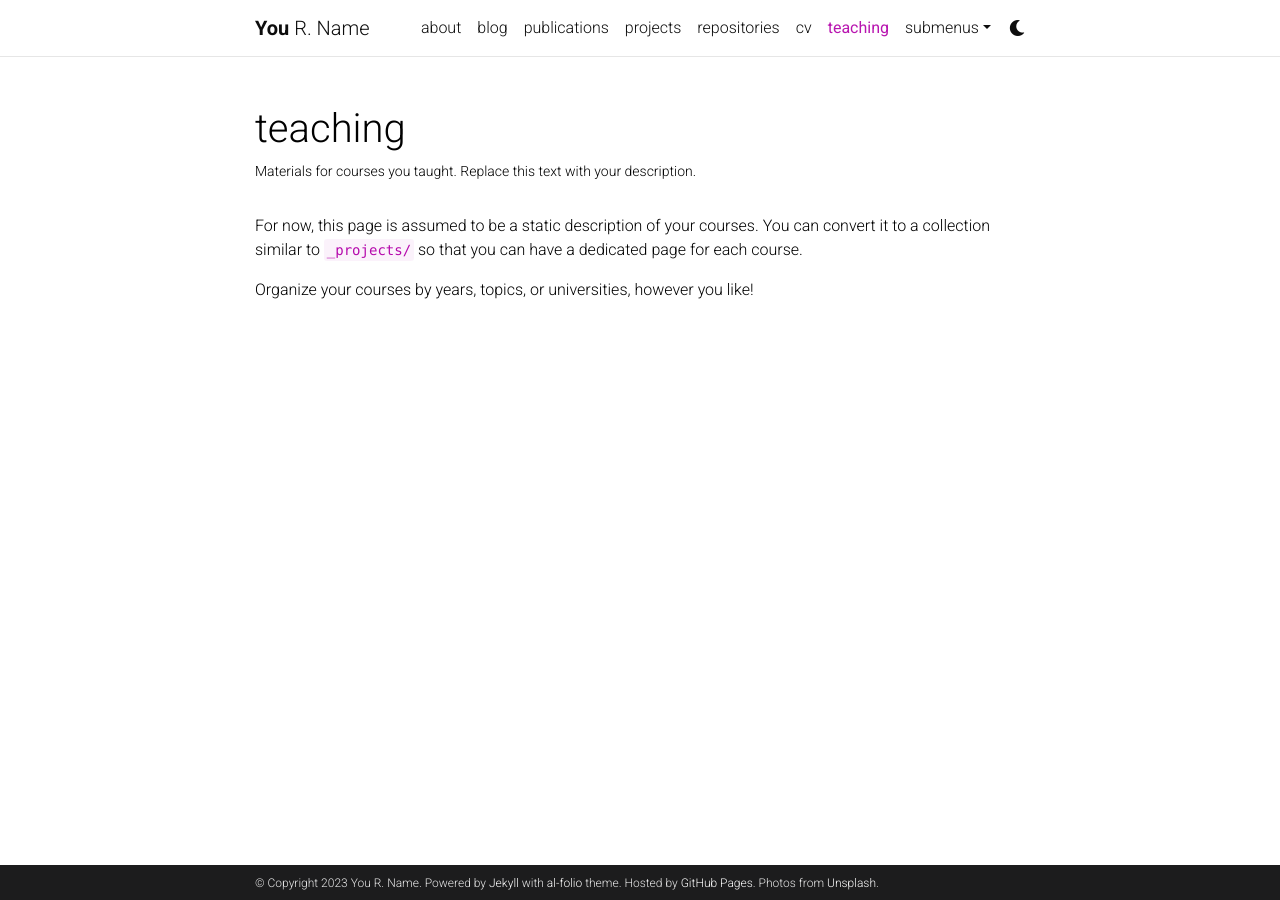
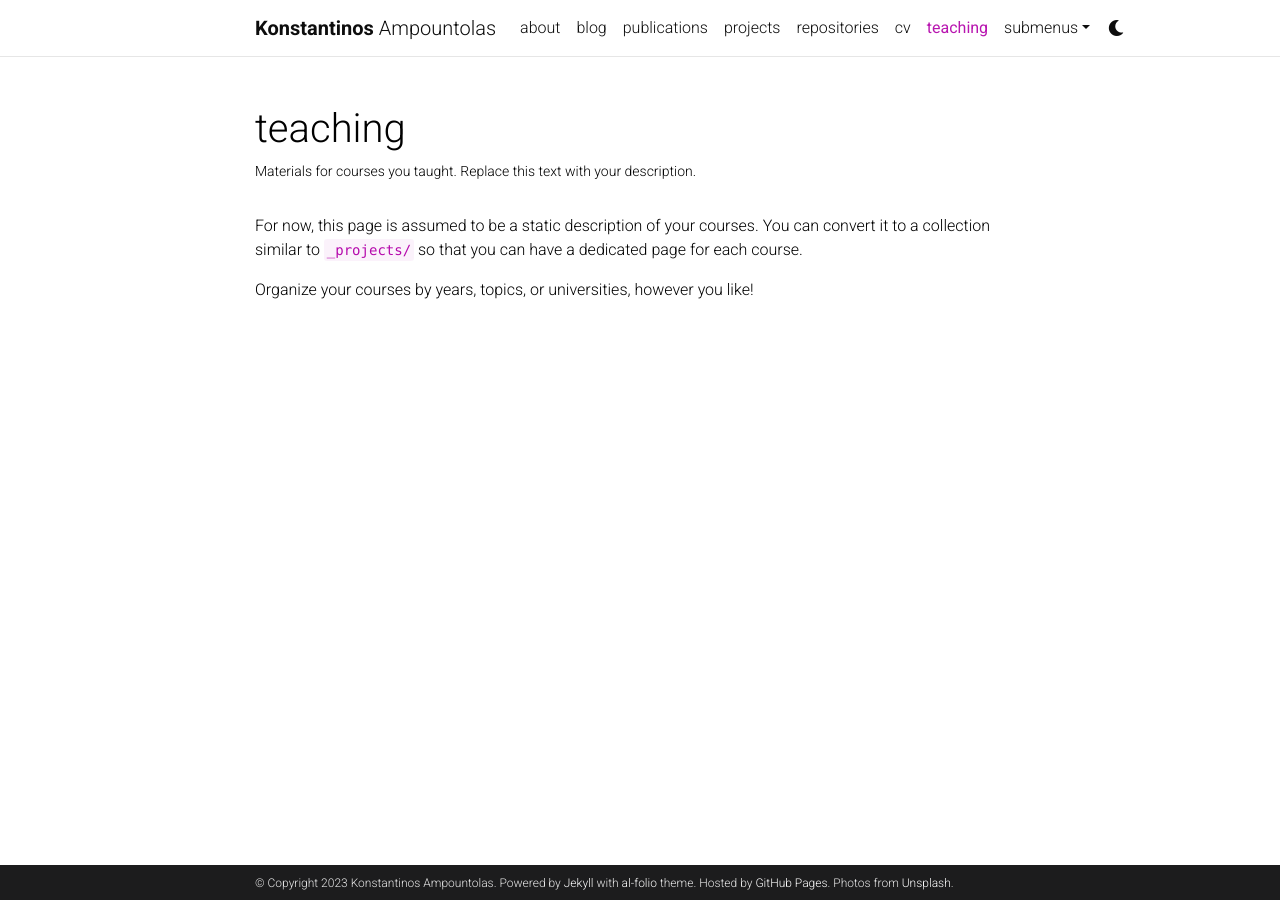
Before and after one commit to kampountolas/super-duper-enigma, a Jekyll site: the page built from _pages/teaching.md, in a window 1280 px wide. Built offline with Jekyll 4.4.1, drawn with Linux system fonts in a browser that asks for light colours; comment, search, counter and statistics services are not loaded; a style sheet for code colours, icons or effects is not loaded.

Commit message:
Update _config.yml

```diff
--- a/_config.yml
+++ b/_config.yml
@@ -3,10 +3,10 @@
 # -----------------------------------------------------------------------------
 
 title: blank # the website title (if blank, full name will be used instead)
-first_name: You
-middle_name: R.
-last_name: Name
-email: you@example.com
+first_name: Konstantinos
+middle_name:
+last_name: Ampountolas
+email: k.ampountolas@uth.gr
 description: > # the ">" symbol means to ignore newlines until "footer_text:"
   A simple, whitespace theme for academics. Based on [*folio](https://github.com/bogoli/-folio) design.
 footer_text: >
```
